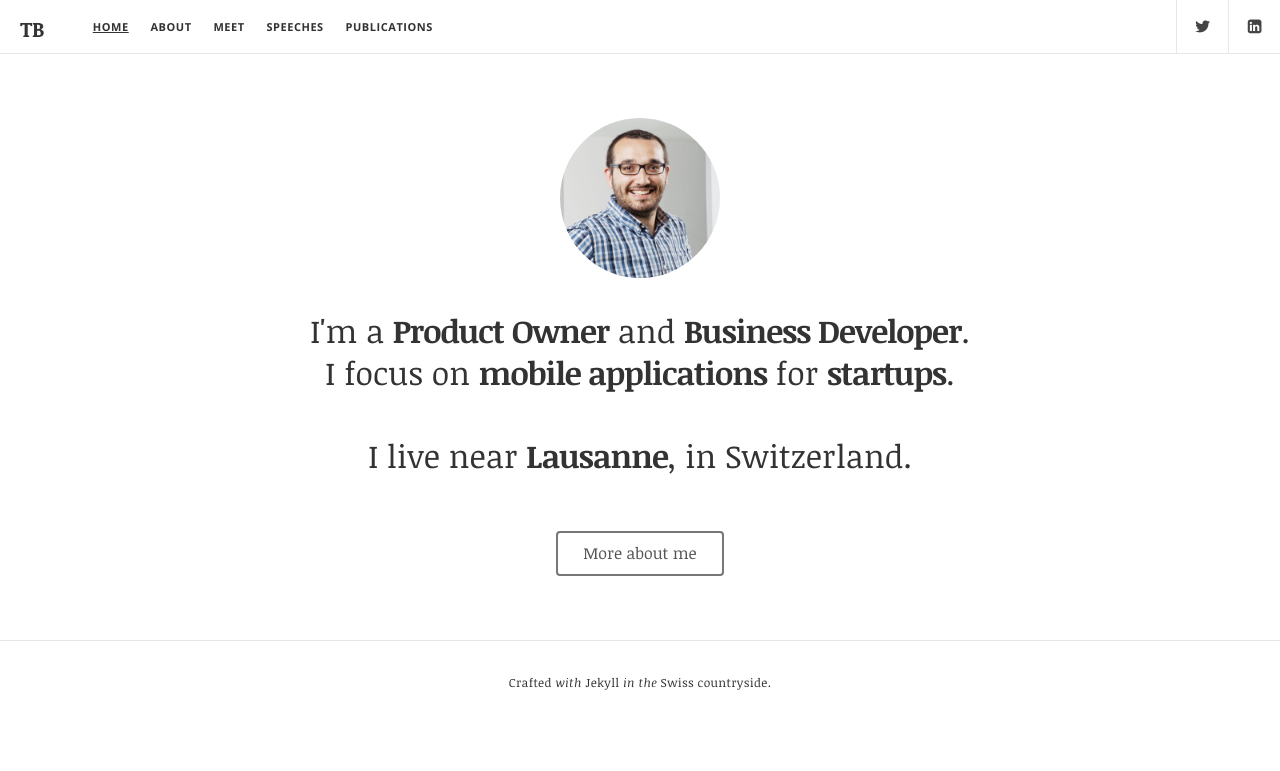
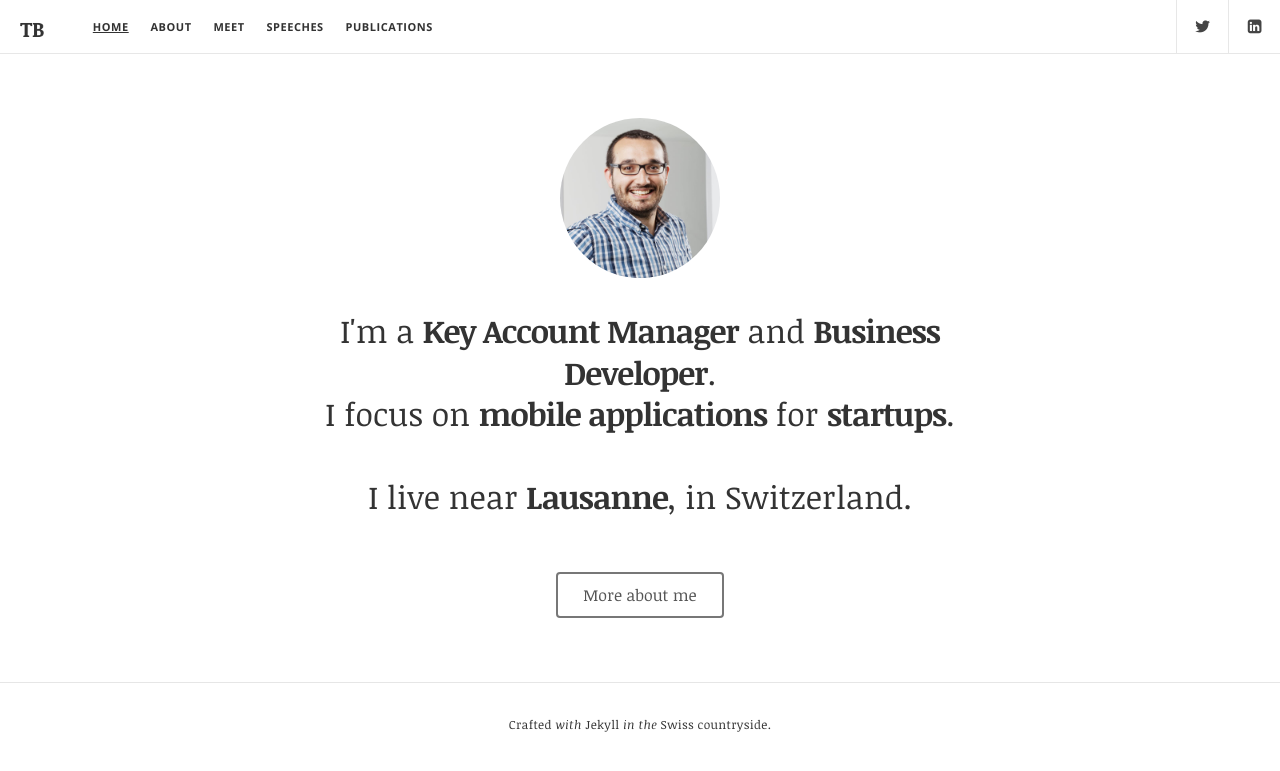
Before and after one commit to skeud/skeud.github.io, a Jekyll site: the page built from index.html, in a window 1280 px wide. Shown: the top 771 px of the page. Built offline with Jekyll 4.4.1, drawn with Linux system fonts in a browser that asks for light colours.

Commit message:
Update title

```diff
--- a/index.html
+++ b/index.html
@@ -11,7 +11,7 @@ order: 1
 				<div class="entry-content">
 					<div class="intro cf"><img alt="" src="/assets/images/thomas-botton-avatar.jpg"></p>
 					<h2>
-						<p>I'm a <strong>Product Owner</strong> and <strong>Business Developer</strong>.</p>
+						<p>I'm a <strong>Key Account Manager</strong> and <strong>Business Developer</strong>.</p>
 						<p>I focus on <strong>mobile applications</strong> for <strong>startups</strong>.</p>
 						<br>
 						<p>I live near <strong>Lausanne</strong>, in Switzerland.</p>
```
